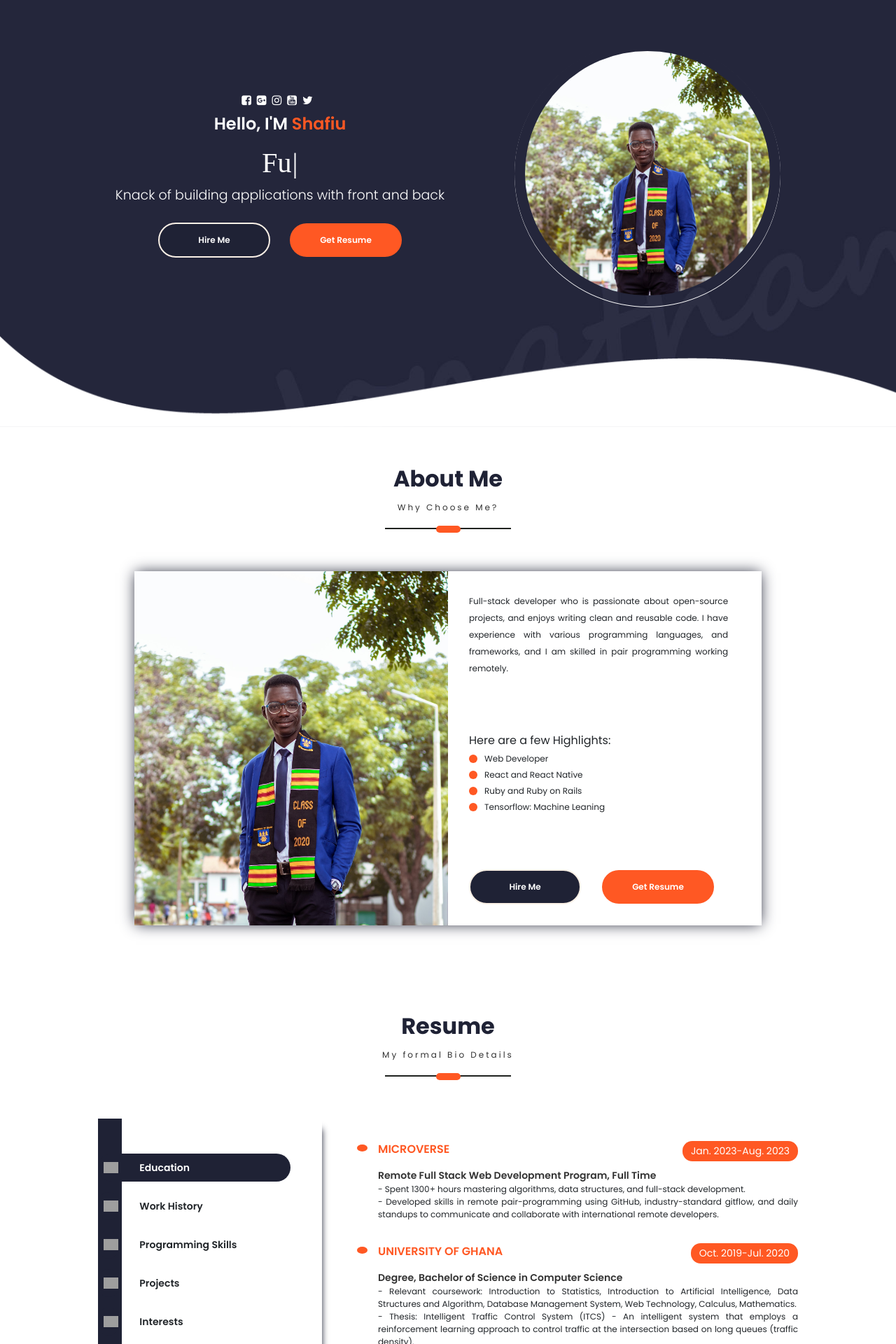
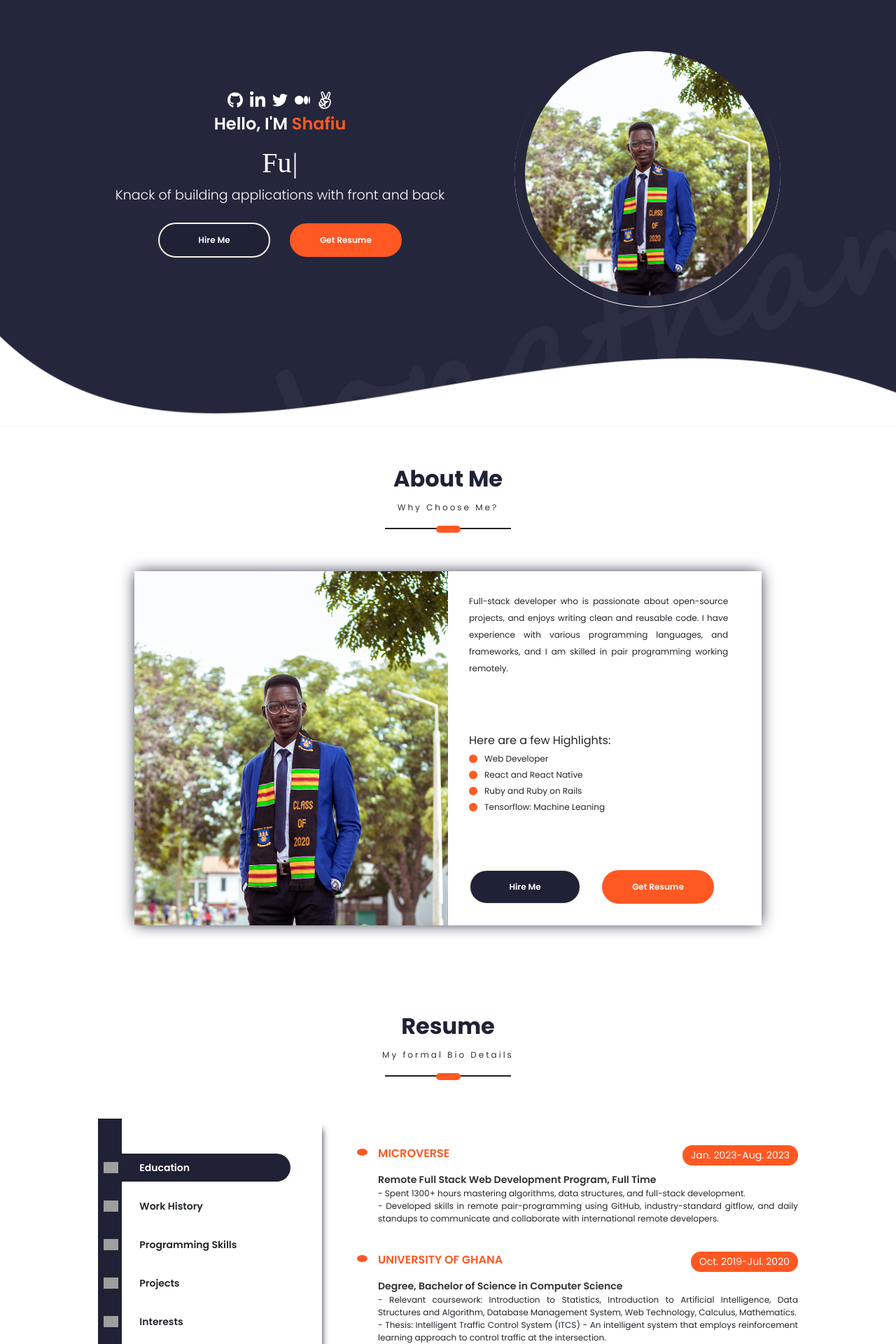
Before and after one commit to shafiuyushawu/shafiuportfoliomain, a React (Create React App) app: page / in a window 1280 px wide. Shown: the part 60-1980 px from the top of the page at 70% size. Built offline with nearby package versions, Linux system fonts and the light colour scheme; grey boxes are pictures that could not be loaded; the HTML template or start-up script is replaced by a standard one; a web font is replaced by a local one.

Commit message:
Updated social icons links, include formspree to contact form

```diff
--- a/package.json
+++ b/package.json
@@ -14,6 +14,7 @@
     "axios": "^1.1.3",
     "react": "^18.2.0",
     "react-dom": "^18.2.0",
+    "react-icons": "^4.8.0",
     "react-owl-carousel": "^2.3.3",
     "react-scripts": "5.0.1",
     "react-toastify": "^9.0.8",
--- a/src/PortfolioContainer/Home/Profile/Profile.css
+++ b/src/PortfolioContainer/Home/Profile/Profile.css
@@ -5,34 +5,33 @@
   justify-content: center;
   height: 10%;
   min-height: fit-content;
-
 }
-.profile-parent{
+.profile-parent {
   display: flex;
   align-items: center;
   color: aliceblue;
 }
-.profile-details-name{
+.profile-details-name {
   font-size: 24px;
   font-family: 'Poppins SemiBold';
 }
 
-.profile-details-role{
+.profile-details-role {
   display: flex;
   flex-direction: column;
   margin: 14px 0 24px 0;
 }
-.profile-details-role h1{
+.profile-details-role h1 {
   font-size: 40px;
   font-family: cursive;
 }
 .primary-text {
-    color: var(--white)
+  color: var(--white);
 }
 .highlighted-text {
   color: var(--dark-orange);
 }
-.profile-role-tagline{
+.profile-role-tagline {
   font-size: 19px;
   margin: 5px 0 0 0;
   font-family: 'Poppins Light';
@@ -55,7 +54,7 @@
   width: 380px;
   margin: 0 0px 0 100px;
 }
-.profile-picture-background{
+.profile-picture-background {
   height: 92%;
   width: 92%;
   background-image: url('../../../assets/Home/shafiu.jpg');
@@ -68,12 +67,12 @@
   transform: scale(1.07);
   transition: 1s ease-out;
 }
-.colz .colz-icons i {
+.colz .colz-icons .icon {
+  font-size: 2em;
   color: #fff;
-    padding: 8px;
-    padding-left: 0px;
+  padding: 0 5px;
 }
-.colz .colz-icons i:hover{
+.colz .colz-icons .icon:hover {
   transform: scale(1.5);
 }
 
@@ -106,11 +105,11 @@
   .profile-picture {
     margin: 0 !important;
   }
-    .profile-parent{
+  .profile-parent {
     flex-direction: column-reverse;
-        margin: 40px 0 0 0
+    margin: 40px 0 0 0;
   }
-    .profile-options{
+  .profile-options {
     display: flex;
     justify-content: space-between;
   }
@@ -132,10 +131,10 @@
     width: 275px;
     margin-top: -90px;
   }
-    .profile-details{
+  .profile-details {
     width: 90%;
   }
-    .profile-options .highlighted-btn{
+  .profile-options .highlighted-btn {
     margin: 0 !;
   }
 }
--- a/src/PortfolioContainer/Home/Profile/Profile.jsx
+++ b/src/PortfolioContainer/Home/Profile/Profile.jsx
@@ -1,45 +1,49 @@
-import React from 'react'
-import Typewriter from 'typewriter-effect'
-import ScrollService from '../../../utilities/ScrollService'
-import Animations from '../../../utilities/Animations'
-import './Profile.css'
+import React from 'react';
+import Typewriter from 'typewriter-effect';
+import ScrollService from '../../../utilities/ScrollService';
+import Animations from '../../../utilities/Animations';
+import './Profile.css';
+
+import resume from '../../../assets/Home/Shafiu.pdf';
+
+import { FaGithub, FaLinkedinIn, FaTwitter, FaAngellist } from 'react-icons/fa';
+import { SiMedium } from 'react-icons/si';
 
 const Profile = () => {
   return (
-    <div className='profile-container'>
+    <div className="profile-container">
       <div className="profile-parent">
         <div className="profile-detail">
           <div className="colz">
             <div className="colz-icons">
-                        <a href="#">
-                            <i className='fa fa-facebook-square'></i>
+              <a href="https://github.com/shafiuyushawu">
+                <FaGithub className="icon" />
               </a>
-                        <a href="#">
-                            <i className='fa fa-google-plus-square'></i>
+              <a href="https://www.linkedin.com/in/shafiuyushawu">
+                <FaLinkedinIn className="icon" />
               </a>
-                        <a href="#">
-                            <i className='fa fa-instagram'></i>
+              <a href="https://twitter.com/shafiuyushawu">
+                <FaTwitter className="icon" />
               </a>
-                        <a href="#">
-                            <i className='fa fa-youtube-square'></i>
+              <a href="https://medium.com/@shafiuyushawu">
+                <SiMedium className="icon" />
               </a>
-                        <a href="#">
-                            <i className='fa fa-twitter'></i>
+              <a href="https://wellfound.com/u/shafiuyushawu">
+                <FaAngellist className="icon" />
               </a>
             </div>
           </div>
 
-
           <div className="profile-details-name">
             <span className="primary-text">
-                        { '' }
+              {''}
               Hello, I'M <span className="highlighted-text">Shafiu</span>
             </span>
           </div>
 
           <div className="profile-details-role">
             <span className="primary-text">
-                        { '' }
+              {''}
               <h1>
                 <Typewriter
                   options={{
@@ -48,7 +52,7 @@ const Profile = () => {
                       'Full Stak Dev',
                       'ML Engineer',
                       'React Native Dev',
-                                    'Laravel Dev'
+                      'Laravel Dev',
                     ],
                     autoStart: true,
                     loop: true,
@@ -56,28 +60,29 @@ const Profile = () => {
                 />
               </h1>
               <span className="profile-role-tagline">
-                            Knack of building applications with front  and back
+                Knack of building applications with front and back
               </span>
             </span>
           </div>
 
           <div className="profile-options">
-                    <button className='btn primary-btn' onClick={() => ScrollService.scrollHandler.scrollToHireMe()}>
-                        { '' }
-                        Hire Me { '' }
+            <button
+              className="btn primary-btn"
+              onClick={() => ScrollService.scrollHandler.scrollToHireMe()}>
+              {''}
+              Hire Me {''}
             </button>
-                    <a href="shafiu.pdf" download='Shafiu Ibn Yushawu.pdf'>
-                        <button className='btn highlighted-btn'>Get Resume</button>
+            <a href={resume} download="Shafiu Ibn Yushawu.pdf">
+              <button className="btn highlighted-btn">Get Resume</button>
             </a>
           </div>
-
         </div>
         <div className="profile-picture">
           <div className="profile-picture-background"> </div>
         </div>
       </div>
     </div>
-  )
-}
+  );
+};
 
-export default Profile
+export default Profile;
--- a/src/PortfolioContainer/Resume/Resume.jsx
+++ b/src/PortfolioContainer/Resume/Resume.jsx
@@ -1,123 +1,127 @@
-import React, { useState } from 'react'
-import ScreenHeading from '../../utilities/ScreeenHeading/ScreenHeading'
-import ScrollService from '../../utilities/ScrollService'
-import Animations from '../../utilities/Animations'
-import './Resume.css'
+import React, { useState } from 'react';
+import ScreenHeading from '../../utilities/ScreeenHeading/ScreenHeading';
+import ScrollService from '../../utilities/ScrollService';
+import Animations from '../../utilities/Animations';
+import './Resume.css';
 
+const Resume = (props) => {
+  const [selectedBulletIndex, setSelectedBulletIndex] = useState(0);
+  const [carousalOffsetStyle, setCarousalOffsetStyle] = useState({});
 
-const Resume = ( props ) => {
-
-    const [ selectedBulletIndex, setSelectedBulletIndex ] = useState( 0 )
-    const [ carousalOffsetStyle, setCarousalOffsetStyle ] = useState( {} )
-
-    let fadeInScreenHandler = ( screen ) => {
-        if( screen.fadeScreen !== props.id ) return
-        Animations.animations.fadeInScreen( props.id )
-    }
-    const fadeInSubscription = ScrollService.currentScreenFadeIn.subscribe( fadeInScreenHandler )
+  let fadeInScreenHandler = (screen) => {
+    if (screen.fadeScreen !== props.id) return;
+    Animations.animations.fadeInScreen(props.id);
+  };
+  const fadeInSubscription =
+    ScrollService.currentScreenFadeIn.subscribe(fadeInScreenHandler);
 
   const ResumeHeading = (props) => {
     return (
       <div className="resume-heading">
         <div className="resume-main-heading">
           <div className="heading-bullet"></div>
-              <span>{props.heading ? props.heading : ""}</span>
+          <span>{props.heading ? props.heading : ''}</span>
           {props.fromDate && props.toDate ? (
             <div className="heading-date">
-                  {props.fromDate + "-" + props.toDate}
+              {props.fromDate + '-' + props.toDate}
             </div>
           ) : (
             <div></div>
           )}
         </div>
         <div className="resume-sub-heading">
-              <span>{props.subHeading ? props.subHeading : ""}</span>
+          <span>{props.subHeading ? props.subHeading : ''}</span>
         </div>
         <div className="resume-heading-description">
-              <span>{props.description ? props.description : ""}</span>
+          <span>{props.description ? props.description : ''}</span>
         </div>
         <div className="resume-heading-description">
-              <span>{props.description1 ? props.description1 : ""}</span>
+          <span>{props.description1 ? props.description1 : ''}</span>
         </div>
         <div className="resume-heading-description">
-              <a href={props.link}>{props.live ? props.live : ""}</a>
+          <a href={props.link}>{props.live ? props.live : ''}</a>
         </div>
       </div>
     );
   };
 
-
   const resumeBullets = [
-        { label: "Education", logoSrc: "education.svg" },
-        { label: "Work History", logoSrc: "work-history.svg" },
-        { label: "Programming Skills", logoSrc: "programming-skills.svg" },
-        { label: "Projects", logoSrc: "projects.svg" },
-        { label: "Interests", logoSrc: "interests.svg" },
+    { label: 'Education', logoSrc: 'education.svg' },
+    { label: 'Work History', logoSrc: 'work-history.svg' },
+    { label: 'Programming Skills', logoSrc: 'programming-skills.svg' },
+    { label: 'Projects', logoSrc: 'projects.svg' },
+    { label: 'Interests', logoSrc: 'interests.svg' },
   ];
 
   const programmingSkillsDetails = [
-        { skill: "JavaScript", ratingPercentage: 90 },
-        { skill: "React JS", ratingPercentage: 90 },
-        { skill: "React Native", ratingPercentage: 65 },
-        { skill: "Express JS", ratingPercentage: 40 },
-        { skill: "Node JS", ratingPercentage: 30 },
-        { skill: "Mongo Db", ratingPercentage: 20 },
-        { skill: "Tailwind CSS & Daisy UI", ratingPercentage: 95 },
-        { skill: "HTML", ratingPercentage: 97 },
-        { skill: "CSS", ratingPercentage: 95 },
+    { skill: 'JavaScript', ratingPercentage: 90 },
+    { skill: 'React JS', ratingPercentage: 90 },
+    { skill: 'React Native', ratingPercentage: 65 },
+    { skill: 'Express JS', ratingPercentage: 40 },
+    { skill: 'Node JS', ratingPercentage: 30 },
+    { skill: 'Mongo Db', ratingPercentage: 20 },
+    { skill: 'Tailwind CSS & Daisy UI', ratingPercentage: 95 },
+    { skill: 'HTML', ratingPercentage: 97 },
+    { skill: 'CSS', ratingPercentage: 95 },
   ];
 
   const projectsDetails = [
     {
-          title: "Weather",
-          duration: { fromDate: "Apr. 2023", toDate: "Apr. 2023" },
+      title: 'Weather',
+      duration: { fromDate: 'Apr. 2023', toDate: 'Apr. 2023' },
       description:
-            "Weather forecast is a mobile application that gives users overview of weather conditions in your location.",
-          subHeading: "Built with: React JS, Tailwind CSS, Daisy UI, Redux",
-          link: "https://weather-76ks.onrender.com",
-          live: "Go Live 😊"
+        'Weather forecast is a mobile application that gives users overview of weather conditions in your location.',
+      subHeading: 'Built with: React JS, Tailwind CSS, Daisy UI, Redux',
+      link: 'https://weather-76ks.onrender.com',
+      live: 'Go Live 😊',
     },
     {
-          title: "Movie Gallery ",
-          duration: { fromDate: "Apr. 2023", toDate: "Apr. 2023" },
+      title: 'Movie Gallery ',
+      duration: { fromDate: 'Apr. 2023', toDate: 'Apr. 2023' },
       description:
-            "A web application for dis playing list of TV series with descriptions and genre and option to like or comment.",
+        'A web application for dis playing list of TV series with descriptions and genre and option to like or comment.',
       subHeading:
-            "Built with:  React Native, Mongo DB, Express Js, Node Js, Redux.",
+        'Built with:  React Native, Mongo DB, Express Js, Node Js, Redux.',
       link: 'https://shafiuyushawu.github.io/movie-gallery/dist/',
-          live: "Go Live 😊"
+      live: 'Go Live 😊',
     },
     {
-          title: "Movie Gallery ",
-          duration: { fromDate: "Mar. 2023", toDate: "Mar. 2023" },
+      title: 'Movie Gallery ',
+      duration: { fromDate: 'Mar. 2023', toDate: 'Mar. 2023' },
       description:
-            "An online ticketing page that basically allows users to book tickets.",
-          subHeading:
-            "Built with: React Redux, TailwindCSS, DaisyUI.",
+        'An online ticketing page that basically allows users to book tickets.',
+      subHeading: 'Built with: React Redux, TailwindCSS, DaisyUI.',
       link: 'https://shafiuyushawu.github.io/Online-Ticket/',
-          live: "Go Live 😊"
+      live: 'Go Live 😊',
     },
   ];
-
 
   const resumeDetails = [
     <div className="resume-screen-container" key="education">
       <ResumeHeading
-            heading={"MICROVERSE"}
-            subHeading={"Remote Full Stack Web Development Program, Full Time"}
-            fromDate={"Jan. 2023"}
-            toDate={"Aug. 2023"}
-            description={"- Spent 1300+ hours mastering algorithms, data structures, and full-stack development."}
-            description1={"- Developed skills in remote pair-programming using GitHub, industry-standard gitflow, and daily standups to communicate and collaborate with international remote developers."}
+        heading={'MICROVERSE'}
+        subHeading={'Remote Full Stack Web Development Program, Full Time'}
+        fromDate={'Jan. 2023'}
+        toDate={'Aug. 2023'}
+        description={
+          '- Spent 1300+ hours mastering algorithms, data structures, and full-stack development.'
+        }
+        description1={
+          '- Developed skills in remote pair-programming using GitHub, industry-standard gitflow, and daily standups to communicate and collaborate with international remote developers.'
+        }
       />
 
       <ResumeHeading
-            heading={"UNIVERSITY OF GHANA"}
-            subHeading={"Degree, Bachelor of Science in Computer Science"}
-            fromDate={"Oct. 2019"}
-            toDate={"Jul. 2020"}
-            description={'- Relevant coursework: Introduction to Statistics, Introduction to Artificial Intelligence, Data Structures and Algorithm, Database Management System, Web Technology, Calculus, Mathematics.'}
-            description1={'- Thesis: Intelligent Traffic Control System (ITCS) - An intelligent system that employs a reinforcement learning approach to control traffic at the intersection based on long queues (traffic density).'}
+        heading={'UNIVERSITY OF GHANA'}
+        subHeading={'Degree, Bachelor of Science in Computer Science'}
+        fromDate={'Oct. 2019'}
+        toDate={'Jul. 2020'}
+        description={
+          '- Relevant coursework: Introduction to Statistics, Introduction to Artificial Intelligence, Data Structures and Algorithm, Database Management System, Web Technology, Calculus, Mathematics.'
+        }
+        description1={
+          '- Thesis: Intelligent Traffic Control System (ITCS) - An intelligent system that employs reinforcement learning approach to control traffic at the intersection.'
+        }
       />
     </div>,
 
@@ -125,53 +129,54 @@ const Resume = ( props ) => {
     <div className="resume-screen-container" key="work-experience">
       <div className="experience-container">
         <ResumeHeading
-              heading={"MICROVERSE"}
-              subHeading={"Mentor (Volunteer)"}
-              fromDate={"Feb. 2023"}
-              toDate={"Present"}
+          heading={'MICROVERSE'}
+          subHeading={'Mentor (Volunteer)'}
+          fromDate={'Feb. 2023'}
+          toDate={'Present'}
         />
         <div className="experience-description">
           <span className="resume-description-text">
-              - Mentoring junior web developers, providing technical support through code reviews.
+            - Mentoring junior web developers, providing technical support
+            through code reviews.
             <br />
-              - Proposing improvements to code organization to improve code quality and overall performance.
-              <br />
-              - Providing advice and tips on how to maintain motivation to maintain longevity in the program.
+            - Proposing improvements to code organization to improve code
+            quality and overall performance.
+            <br />- Providing advice and tips on how to maintain motivation to
+            maintain longevity in the program.
           </span>
         </div>
         <ResumeHeading
-              heading={"COSCO SHIPPING LINES GHANA"}
-              subHeading={"IT Officer"}
-              fromDate={"Oct 2020"}
-              toDate={"Present"}
+          heading={'COSCO SHIPPING LINES GHANA'}
+          subHeading={'IT Officer'}
+          fromDate={'Oct 2020'}
+          toDate={'Present'}
         />
         <div className="experience-description">
           <span className="resume-description-text">
-              - Configured, monitored, maintained, and controlled server room equipment.
+            - Configured, monitored, maintained, and controlled server room
+            equipment.
             <br />
-              - Assisted the team in connecting our Local Area Network to Cosco shipping domain at HQ in Shanghai.
-              <br />
-              - Partnered in migrating all users to the new  Cosco Shipping domain.
+            - Assisted the team in connecting our Local Area Network to Cosco
+            shipping domain at HQ in Shanghai.
+            <br />- Partnered in migrating all users to the new Cosco Shipping
+            domain.
           </span>
         </div>
       </div>
-
     </div>,
 
     /* PROGRAMMING SKILLS */
     <div
       className="resume-screen-container programming-skills-container"
-          key="programming-skills"
-        >
+      key="programming-skills">
       {programmingSkillsDetails.map((skill, index) => (
         <div className="skill-parent" key={index}>
           <div className="heading-bullet"></div>
           <span>{skill.skill}</span>
           <div className="skill-percentage">
             <div
-                  style={{ width: skill.ratingPercentage + "%" }}
-                  className="active-percentage-bar"
-                ></div>
+              style={{ width: skill.ratingPercentage + '%' }}
+              className="active-percentage-bar"></div>
           </div>
         </div>
       ))}
@@ -216,7 +221,7 @@ const Resume = ( props ) => {
     let offsetHeight = 360;
 
     let newCarousalOffset = {
-          style: { transform: "translateY(" + index * offsetHeight * -1 + "px)" },
+      style: { transform: 'translateY(' + index * offsetHeight * -1 + 'px)' },
     };
 
     setCarousalOffsetStyle(newCarousalOffset);
@@ -228,10 +233,9 @@ const Resume = ( props ) => {
       <div
         onClick={() => handleCarousal(index)}
         className={
-              index === selectedBulletIndex ? "bullet selected-bullet" : "bullet"
+          index === selectedBulletIndex ? 'bullet selected-bullet' : 'bullet'
         }
-            key={index}
-          >
+        key={index}>
         <img
           className="bullet-logo"
           src={require(`../../assets/Resume/${bullet.logoSrc}`)}
@@ -246,17 +250,16 @@ const Resume = ( props ) => {
     return (
       <div
         style={carousalOffsetStyle.style}
-            className="resume-details-carousal"
-          >
+        className="resume-details-carousal">
         {resumeDetails.map((ResumeDetail) => ResumeDetail)}
       </div>
     );
   };
 
   return (
-    <div className="resume-container screen-container " id={props.id || ""}>
+    <div className="resume-container screen-container " id={props.id || ''}>
       <div className="resume-content">
-        <ScreenHeading title={"Resume"} subHeading={"My formal Bio Details"} />
+        <ScreenHeading title={'Resume'} subHeading={'My formal Bio Details'} />
         <div className="resume-card">
           <div className="resume-bullets">
             <div className="bullet-container">
@@ -269,7 +272,7 @@ const Resume = ( props ) => {
         </div>
       </div>
     </div>
-  )
-}
+  );
+};
 
-export default Resume
+export default Resume;
```
Also changed, not shown: src/PortfolioContainer/AboutMe/AboutMe.jsx (+28 -23 lines), src/PortfolioContainer/ContactMe/ContactMe.css (+17 -6 lines), src/PortfolioContainer/ContactMe/ContactMe.jsx (+45 -92 lines), 2 other files (tests, documents, lock files or other folders). Lines whose indentation alone changed are shown as unchanged.
